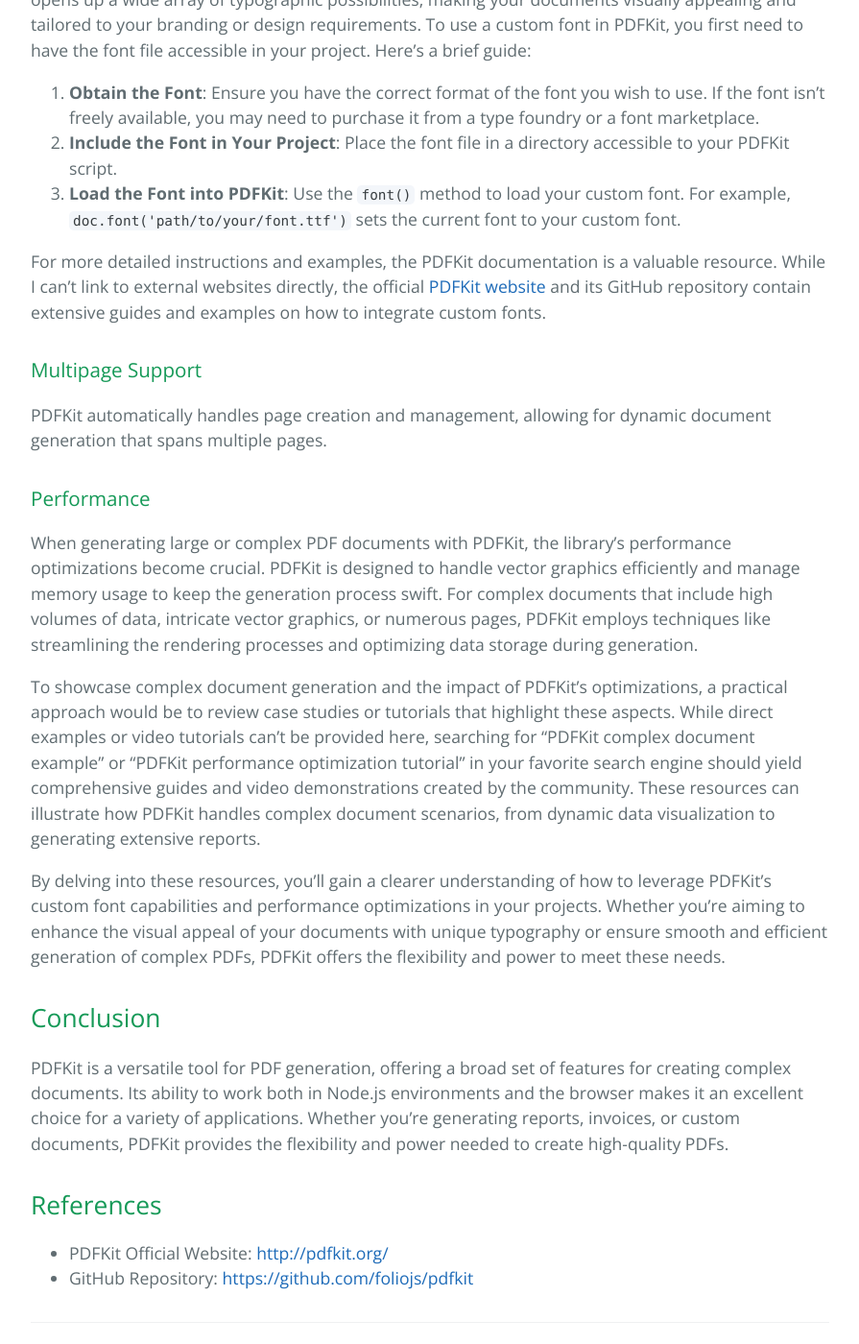
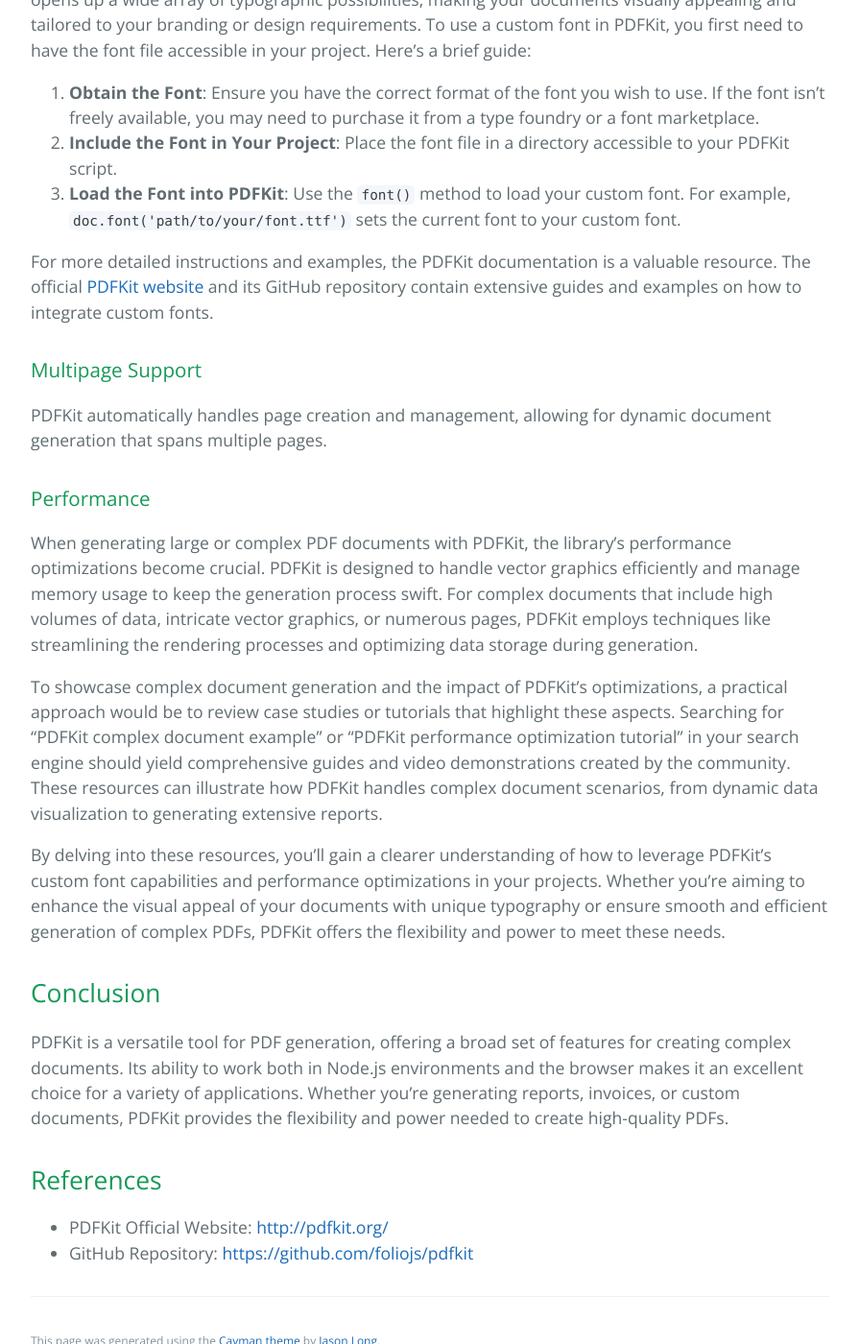
Before and after one commit to learning-software-engineering/learning-software-engineering.github.io, a Jekyll site: the page built from Topics/Tech_Stacks/PDFKit.md, in a window 1280 px wide and 1400 px high, scrolled down 5009 px. Shown: the whole window at 96% size, without its empty margins (192-1087 px from the left). Built offline with Jekyll 4.4.1, drawn with Linux system fonts in a browser that asks for light colours; our own code applies the rules of GitHub Pages for plain Markdown files.

Commit message:
Update PDFKit.md

```diff
--- a/Topics/Tech_Stacks/PDFKit.md
+++ b/Topics/Tech_Stacks/PDFKit.md
@@ -138,7 +138,7 @@
 2. **Include the Font in Your Project**: Place the font file in a directory accessible to your PDFKit script.
 3. **Load the Font into PDFKit**: Use the `font()` method to load your custom font. For example, `doc.font('path/to/your/font.ttf')` sets the current font to your custom font.
 
-For more detailed instructions and examples, the PDFKit documentation is a valuable resource. While I can't link to external websites directly, the official [PDFKit website](http://pdfkit.org/) and its GitHub repository contain extensive guides and examples on how to integrate custom fonts.
+For more detailed instructions and examples, the PDFKit documentation is a valuable resource. The official [PDFKit website](https://pdfkit.org/) and its GitHub repository contain extensive guides and examples on how to integrate custom fonts.
 
 ### Multipage Support
 
@@ -148,7 +148,7 @@
 
 When generating large or complex PDF documents with PDFKit, the library's performance optimizations become crucial. PDFKit is designed to handle vector graphics efficiently and manage memory usage to keep the generation process swift. For complex documents that include high volumes of data, intricate vector graphics, or numerous pages, PDFKit employs techniques like streamlining the rendering processes and optimizing data storage during generation.
 
-To showcase complex document generation and the impact of PDFKit's optimizations, a practical approach would be to review case studies or tutorials that highlight these aspects. While direct examples or video tutorials can't be provided here, searching for "PDFKit complex document example" or "PDFKit performance optimization tutorial" in your favorite search engine should yield comprehensive guides and video demonstrations created by the community. These resources can illustrate how PDFKit handles complex document scenarios, from dynamic data visualization to generating extensive reports.
+To showcase complex document generation and the impact of PDFKit's optimizations, a practical approach would be to review case studies or tutorials that highlight these aspects. Searching for "PDFKit complex document example" or "PDFKit performance optimization tutorial" in your search engine should yield comprehensive guides and video demonstrations created by the community. These resources can illustrate how PDFKit handles complex document scenarios, from dynamic data visualization to generating extensive reports.
 
 By delving into these resources, you'll gain a clearer understanding of how to leverage PDFKit's custom font capabilities and performance optimizations in your projects. Whether you're aiming to enhance the visual appeal of your documents with unique typography or ensure smooth and efficient generation of complex PDFs, PDFKit offers the flexibility and power to meet these needs.
 
```
